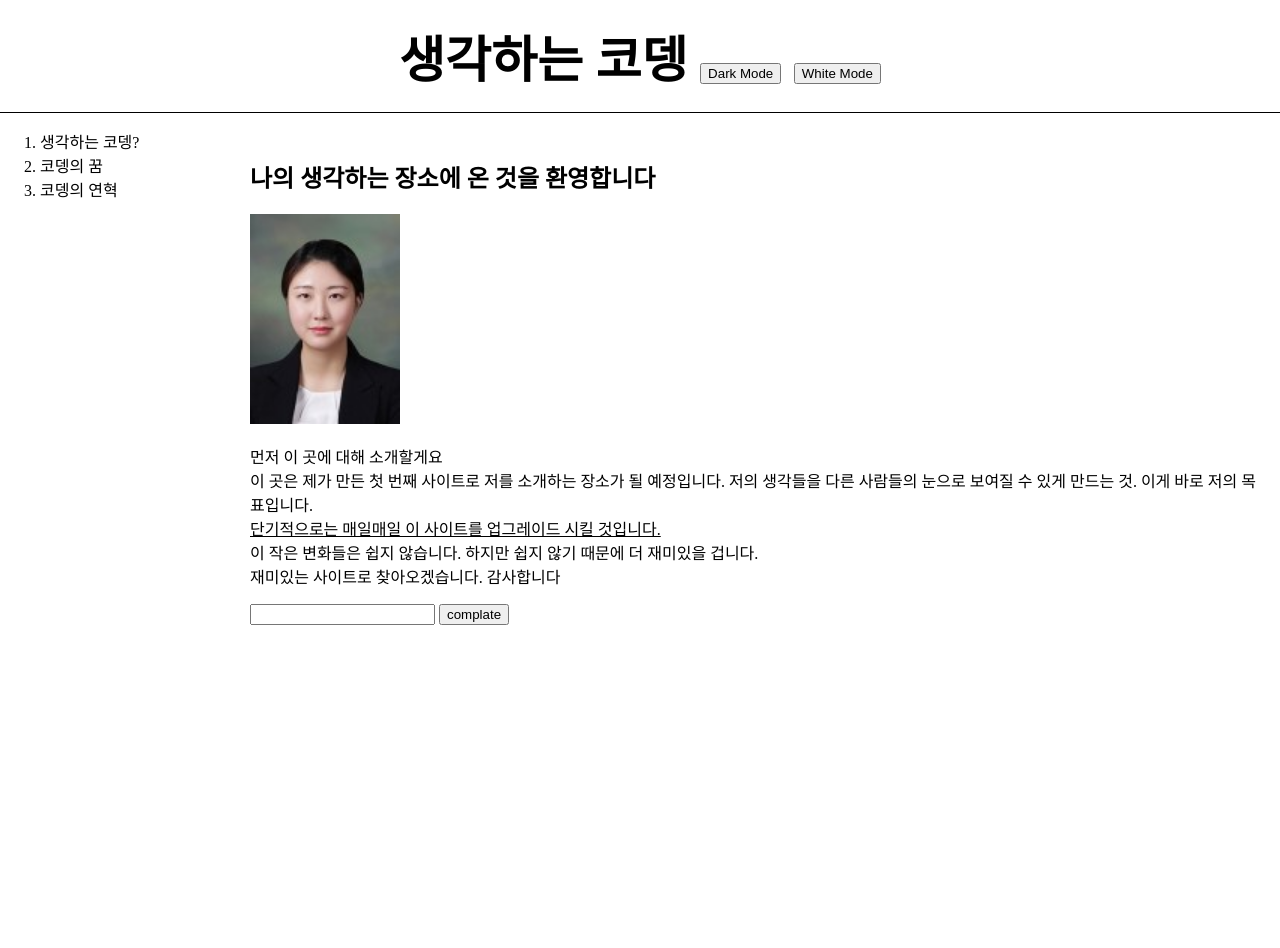
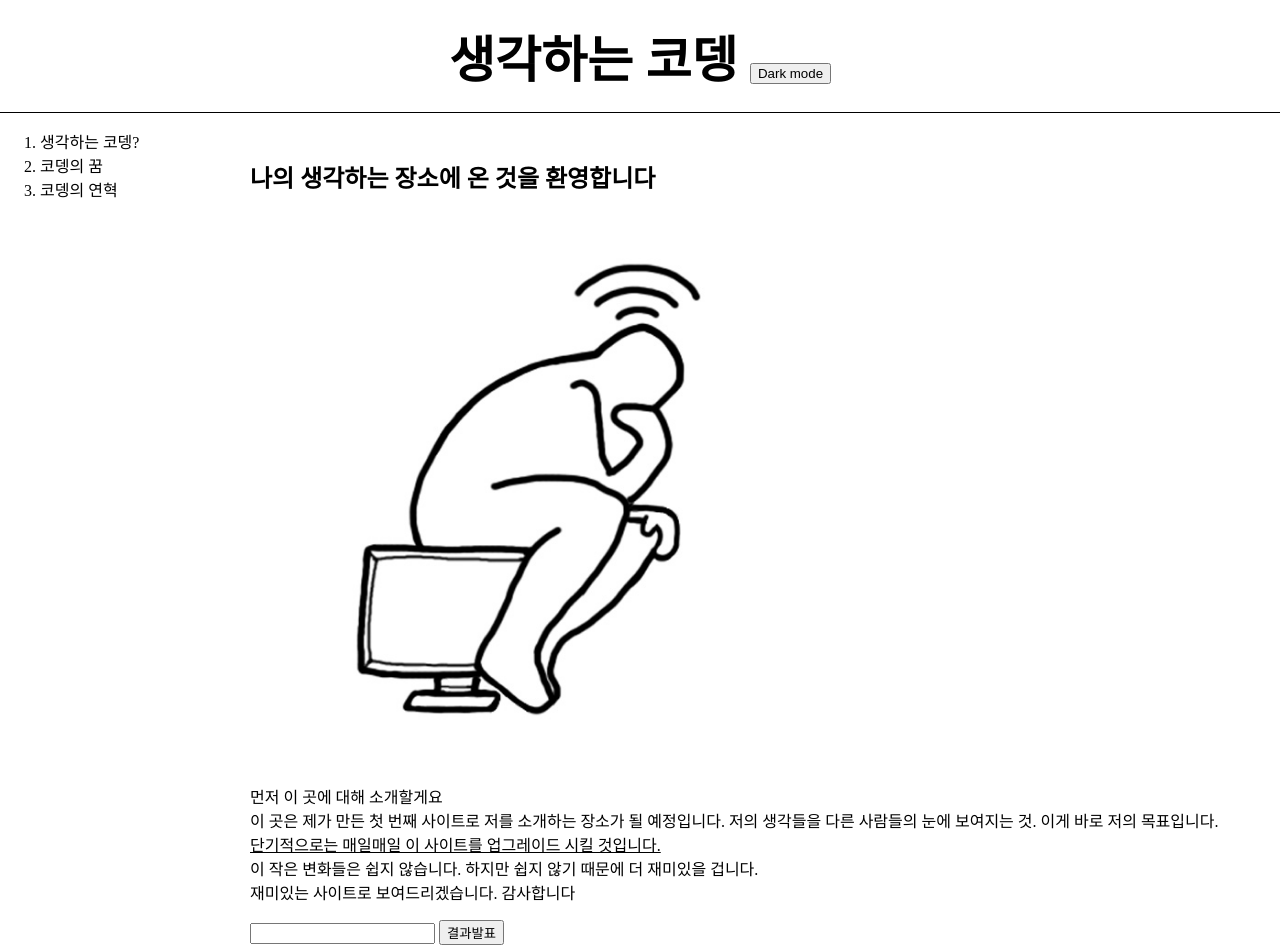
Before and after one commit to soojung-815/A_thinker, a plain HTML site: page index.html in a window 1280 px wide. Before the commit the page ends 800 px from the top, so only its background shows below. Drawn offline with Linux system fonts and the light colour scheme.

Commit message:
Add files via upload

```diff
--- a/index.html
+++ b/index.html
@@ -11,15 +11,19 @@
 
   <body>
       <h1> <a href= "index.html">생각하는 코뎅</a>
-      <input type="button" value="Dark Mode" onclick="
-       document.querySelector('body').style.backgroundColor='black';
-       document.querySelector('body').style.color='white';
-              ">
+      <input id="night_day" type="button" value="Dark mode" onclick="
+        if(document.querySelector('#night_day').value === 'Dark mode'){
+          document.querySelector('body').style.backgroundColor='black';
+          document.querySelector('body').style.color='white';
+          document.querySelector('#night_day').value = 'White mode';
+       }else{
+          document.querySelector('body').style.backgroundColor='white';
+          document.querySelector('body').style.color='black';
+          document.querySelector('#night_day').value = 'Dark mode';
+       }
+    ">
 
-      <input type="button" value="White Mode"onclick="
-       document.querySelector('body').style.backgroundColor='white';
-       document.querySelector('body').style.color='black';
-       "> </h1>
+    </h1>
 
     <div id="grid">
         <ol>
@@ -29,14 +33,14 @@
         </ol>
           <div id = "right">
             <h2> 나의 생각하는 장소에 온 것을 환영합니다 </h2><p>
-            <img src="Soojung.jpg" width="150">
+            <img src="soojung.jpg" width="550px">
 
             <p>먼저 이 곳에 대해 소개할게요<br>
-            이 곳은 제가 만든 첫 번째 사이트로 저를 소개하는 장소가 될 예정입니다. 저의 생각들을 다른 사람들의 눈으로 보여질 수 있게 만드는 것. 이게 바로 저의 목표입니다. <br>
-            <u>단기적으로는 매일매일 이 사이트를 업그레이드 시킬 것입니다.</u><br> 이 작은 변화들은 쉽지 않습니다. 하지만 쉽지 않기 때문에 더 재미있을 겁니다.<br> 재미있는 사이트로 찾아오겠습니다. 감사합니다 </p>
+            이 곳은 제가 만든 첫 번째 사이트로 저를 소개하는 장소가 될 예정입니다. 저의 생각들을 다른 사람들의 눈에 보여지는 것. 이게 바로 저의 목표입니다. <br>
+            <u>단기적으로는 매일매일 이 사이트를 업그레이드 시킬 것입니다.</u><br> 이 작은 변화들은 쉽지 않습니다. 하지만 쉽지 않기 때문에 더 재미있을 겁니다.<br> 재미있는 사이트로 보여드리겠습니다. 감사합니다 </p>
 
             <input type="text">
-            <input type="button" value="complate" onclick ="alert ('HEY!! i am sorry. it is not working haha')">
+            <input type="button" value="결과발표" onclick ="alert ('HEY!! i am sorry. it is not working haha')">
 
               <p ></p>
          </div>
```
Also changed, not shown: soojung.jpg (added).
